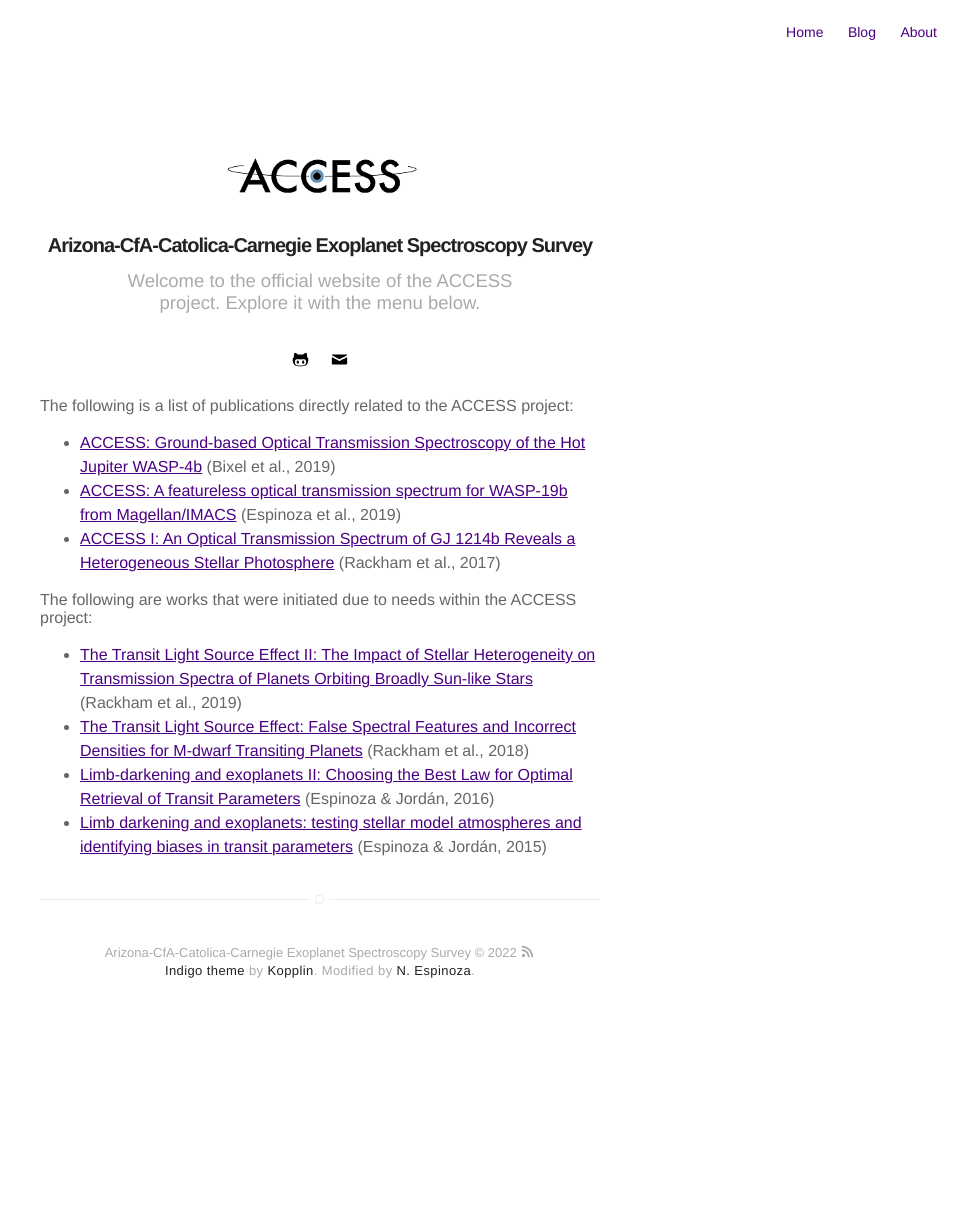
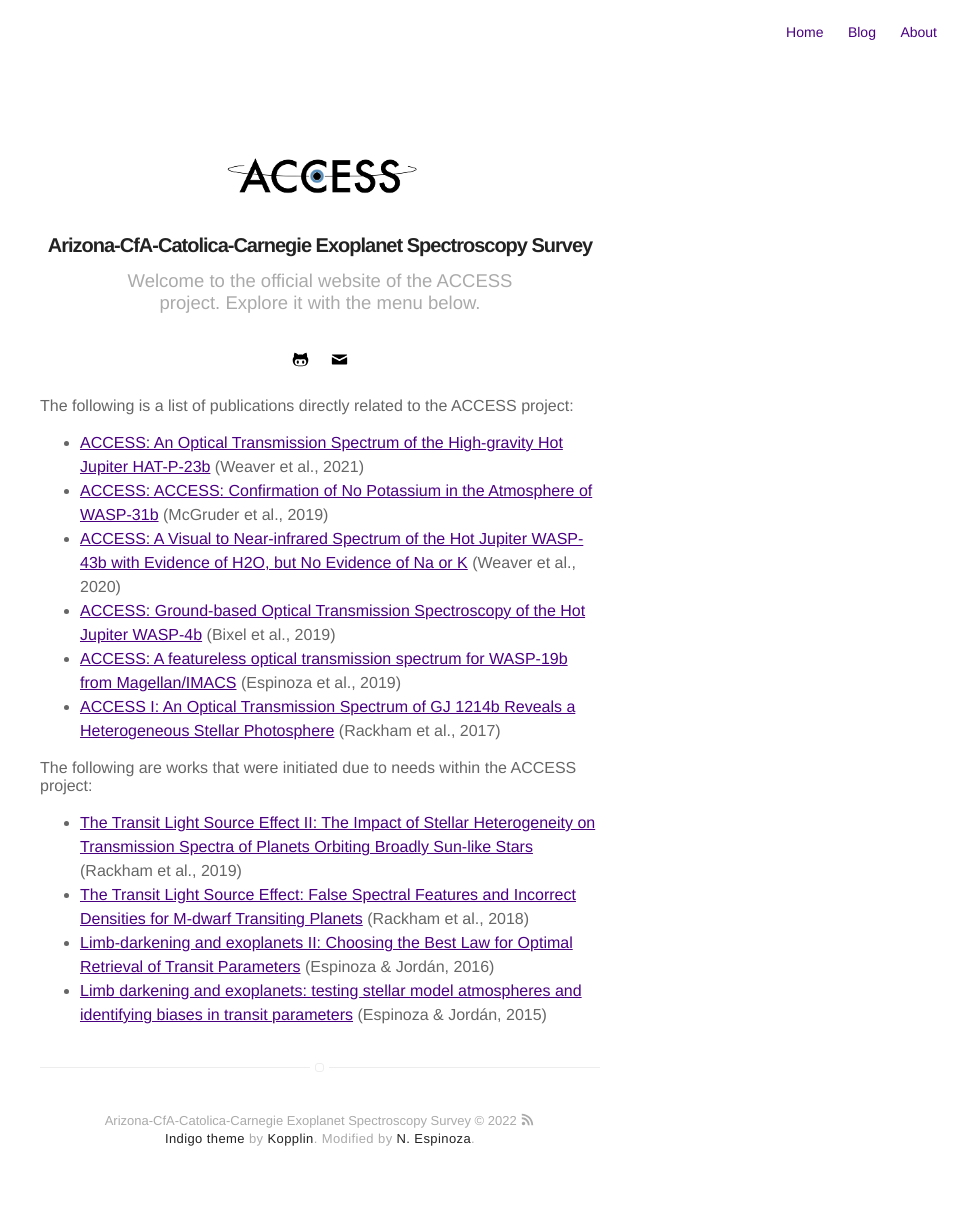
Before and after one commit to project-access/project-access.github.io, a Jekyll site: the page built from publications.html, in a window 1280 px wide. Shown: the whole page, without its empty margins (320-1280 px from the left). Built offline with Jekyll 4.4.1, drawn with Linux system fonts in a browser that asks for light colours; before the commit the page ends 1042 px from its top, so only the background shows below that.

Commit message:
Update publications.html

```diff
--- a/publications.html
+++ b/publications.html
@@ -7,6 +7,12 @@ title: Publications
 The following is a list of publications directly related to the ACCESS project:
 
 <ul class="skill-list">
+        <li><a target="_blank" href="https://arxiv.org/abs/2104.04101">ACCESS: An Optical Transmission Spectrum of the High-gravity Hot
+                       Jupiter HAT-P-23b</a> (Weaver et al., 2021)</li>
+        <li><a target="_blank" href="https://arxiv.org/abs/2009.08472">ACCESS: ACCESS: Confirmation of No Potassium in the Atmosphere of
+                       WASP-31b</a> (McGruder et al., 2019)</li>
+        <li><a target="_blank" href="https://arxiv.org/abs/1911.03358">ACCESS: A Visual to Near-infrared Spectrum of the Hot Jupiter WASP-43b
+                       with Evidence of H2O, but No Evidence of Na or K</a> (Weaver et al., 2020)</li>
         <li><a target="_blank" href="https://arxiv.org/abs/1812.07177">ACCESS: Ground-based Optical Transmission Spectroscopy
                        of the Hot Jupiter WASP-4b</a> (Bixel et al., 2019)</li>
         <li><a target="_blank" href="https://arxiv.org/abs/1807.10652">ACCESS: A featureless optical transmission spectrum for WASP-19b
```
